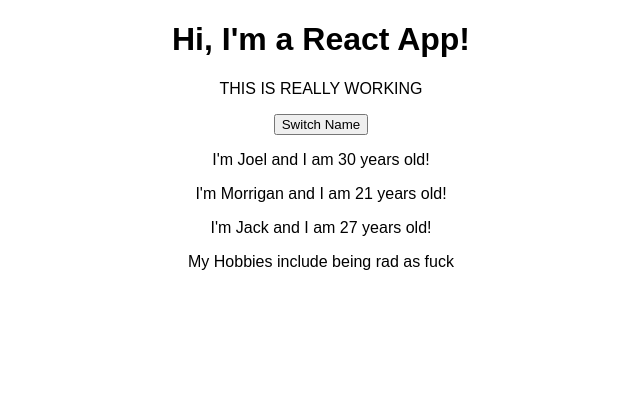
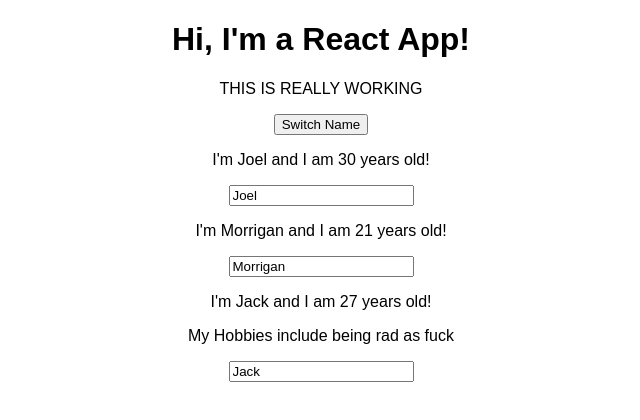
Before and after one commit to jadams102/react-complete-course, a React (Create React App) app: page / in a window 1280 px wide. Shown: the top 420 px of the page, without its empty margins (319-959 px from the left). Built offline with nearby package versions, Linux system fonts and the light colour scheme.

Commit message:
add two-way binding

```diff
--- a/src/App.js
+++ b/src/App.js
@@ -23,15 +23,26 @@ class App extends Component {
     })
   }
 
+  nameChangedHandler = (event) => {
+    this.setState({
+      persons: [
+        { name: event.target.value, age: 30 },
+        { name: 'Morrigan', age: 21 },
+        { name: 'Jack', age: 27 }
+      ]
+    })
+  }
+
   render() {
     return (
       <div className="App">
         <h1>Hi, I'm a React App!</h1>
         <p>THIS IS REALLY WORKING</p>
-        <button onClick={ () => this.switchNameHandler('Joeliosism!!!!')}>Switch Name</button>
+        <button onClick={() => this.switchNameHandler('Joeliosism!!!!')}>Switch Name</button>
         <Person
           name={this.state.persons[0].name}
-          age={this.state.persons[0].age}/>
+          age={this.state.persons[0].age}
+          changed={this.nameChangedHandler}/>
         <Person
           name={this.state.persons[1].name}
           age={this.state.persons[1].age}
--- a/src/Person/Person.js
+++ b/src/Person/Person.js
@@ -5,6 +5,7 @@ const person = (props) => {
     <div>
         <p onClick={props.click}>I'm {props.name} and I am {props.age} years old!</p>
         <p>{props.children}</p>
+        <input type="text" onChange={props.changed} value={props.name}/>
     </div>
     )
 };
```
